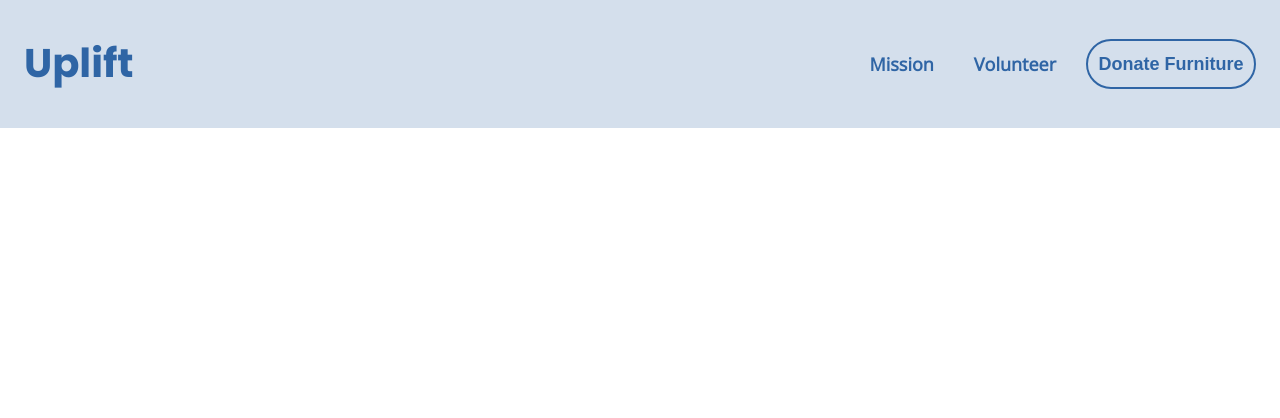
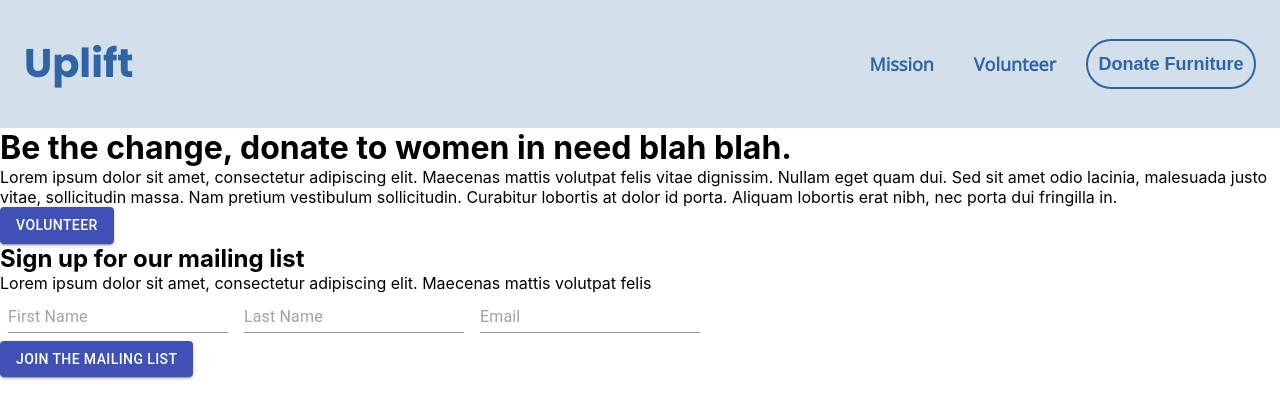
Before and after one commit to xCyziw/Wackathon, a React (Create React App) app: page / in a window 1280 px wide. Shown: the top 418 px of the page. Built offline with nearby package versions, Linux system fonts and the light colour scheme.

Commit message:
got newsletter working with no css

```diff
--- a/src/components/NewsLetter/index.js
+++ b/src/components/NewsLetter/index.js
@@ -1,12 +1,11 @@
 import React from 'react';
 import Button from '@material-ui/core/Button';
-import { makeStyles } from '@material-ui/core/styles';
-import Input from '@material-ui/core/Input';
+import InputField from './input';
 
 //newsInfo
 //newsSign
 //newsFormatted
-export class newsInfo extends React.Component{
+export class NewsInfo extends React.Component{
     render(){
         return(
         <>
@@ -25,17 +24,10 @@ export class newsInfo extends React.Component{
     }
 }
 
-export class newsSign extends React.Component{
+
+export class NewsSign extends React.Component{
     render(){
-        const useStyles = makeStyles(theme => ({
-            root: {
-              '& > *': {
-                margin: theme.spacing(1),
-                width: 200,
-              },
-            },
-          }));
-        const classes = useStyles();
+
         return(
                 <div className='colored-box'>
                     <div>
@@ -43,12 +35,8 @@ export class newsSign extends React.Component{
                         <p>Lorem ipsum dolor sit amet, consectetur adipiscing elit. Maecenas mattis volutpat felis</p>
                     </div>
                     <div>
-                        <form className={classes.root} noValidate autoComplete="off">
-                            <Input placeholder="First Name" inputProps={{ 'aria-label': 'description' }} />
-                            <Input placeholder="Last Name" inputProps={{ 'aria-label': 'description' }} />
-                            <Input placeholder="Email" inputProps={{ 'aria-label': 'description' }} />
-                        </form>
-                        <Button variant="contained" color="primary">Volunteer</Button>
+                        <InputField/>
+                        <Button variant="contained" color="primary">Join the Mailing List</Button>
                     </div>
                 </div>
         )
@@ -59,8 +47,8 @@ class index extends React.Component{
     render(){
         return(
             <div className='news'>
-                <newsInfo/>
-                <newsSign/>
+                <NewsInfo/>
+                <NewsSign/>
             </div>
         )
     }
--- /dev/null
+++ b/src/components/NewsLetter/input.js
@@ -0,0 +1,23 @@
+import React from 'react';
+import { makeStyles } from '@material-ui/core/styles';
+import Input from '@material-ui/core/Input';
+
+const useStyles = makeStyles(theme => ({
+  root: {
+    '& > *': {
+      margin: theme.spacing(1),
+    },
+  },
+}));
+
+export default function Inputs() {
+  const classes = useStyles();
+
+  return (
+    <form className={classes.root} noValidate autoComplete="off">
+           <Input placeholder="First Name" inputProps={{ 'aria-label': 'description' }} />
+           <Input placeholder="Last Name" inputProps={{ 'aria-label': 'description' }} />
+            <Input placeholder="Email" inputProps={{ 'aria-label': 'description' }} />
+    </form>
+  );
+}
```
Also changed, not shown: src/components/NewsLetter/style.css (+0 -8 lines).
